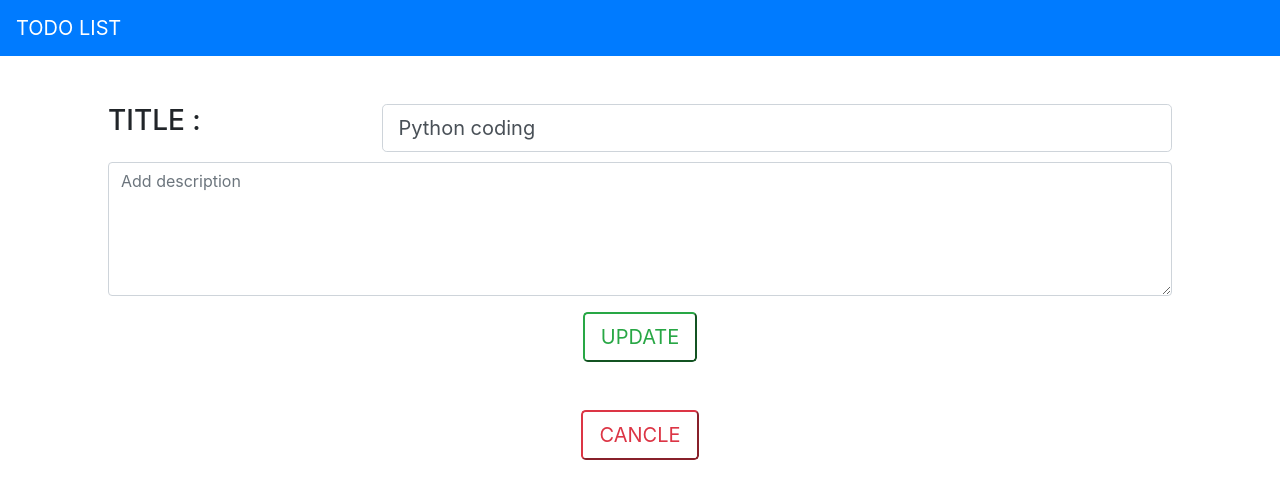
After one commit to Rohit-bisht-rise/to_do_app, a Django app: page /update/5 in a window 1280 px wide. The commit adds this page. Shown: the top 499 px of the page. Run offline with Django 3.2, Linux system fonts and the light colour scheme; data comes from the database, SQL or seed files in the repository; both versions use the stored data as it was after the commit; some libraries are stand-ins or nearby versions.

Commit message:
Adding functanality of Edit

```diff
--- a/myapp/models.py
+++ b/myapp/models.py
@@ -2,7 +2,8 @@ from django.db import models
 
 class task(models.Model):
     activate_data = models.DateTimeField()
-    task_name = models.CharField(max_length=200)
+    task_name = models.CharField(max_length=100)
+    description = models.CharField(max_length=200)
 
     def __str__(self):
-        return self.task_name
+        return self.description
--- a/myapp/urls.py
+++ b/myapp/urls.py
@@ -4,5 +4,10 @@ from . import views
 urlpatterns = [
     path('', views.home, name="home"),
     path('add_on/', views.add_on, name="add_on" ),
-    path('delete/<int:task_id>/', views.delete, name="delete")
+    path('delete/<int:task_id>/', views.delete, name="delete"),
+    path('add_on/cancel/', views.cancel, name="cancel"),
+    path('add_on/save/',views.save, name="save" ),
+    path('update/<int:task_id>', views.update, name="update"),
+    path('update/back/', views.back, name="back"),
+    path('update/edit/<int:task_id>', views.edit, name="edit")
 ]
--- a/myapp/views.py
+++ b/myapp/views.py
@@ -5,16 +5,42 @@ from .models import task
 
 def home(request):
     todo_items = task.objects.all().order_by("-activate_data")
-    print(todo_items)
+    # print(todo_items)
+
     return render(request, 'index.html', {"todo_items": todo_items})
 
 def add_on(request):
-    current_data = timezone.now()
-    current_task = request.POST["content"]
-    current_obj = task.objects.create(activate_data=current_data, task_name=current_task)
+    return render(request, 'add_on.html')
+def save(request):
+    cur_task = request.POST["tasktitle"]
+    cur_description = request.POST["description"]
+    cur_date = timezone.now()
+    task.objects.create(activate_data=cur_date, description = cur_description, task_name = cur_task)
     return HttpResponseRedirect("/")
+
+def cancel(request):
+    return HttpResponseRedirect("/")
+
+def update(request, task_id):
+    cur_task = task.objects.get(id=task_id)
+    cur_title = cur_task.task_name
+    cur_description = cur_task.description
+    print(cur_title)
+    print(cur_description)
+    return render(request, 'update.html', {'id': task_id,'cur_title': cur_title, 'cur_description': cur_description})
 
 def delete(request, task_id):
     del_object = task.objects.filter(id=task_id)
     del_object.delete()
     return HttpResponseRedirect("/")
+
+def back(request):
+    return HttpResponseRedirect("/")
+
+def edit(request, task_id):
+    new_title = request.POST["tasktitle"]
+    new_description = request.POST["description"]
+    new_data = timezone.now()
+
+    task.objects.filter(id=task_id).update(activate_data=new_data, description = new_description, task_name = new_title)
+    return HttpResponseRedirect("/")
--- a/templates/base.html
+++ b/templates/base.html
@@ -10,6 +10,10 @@
 <script src="https://stackpath.bootstrapcdn.com/bootstrap/4.1.3/js/bootstrap.min.js" integrity="sha384-ChfqqxuZUCnJSK3+MXmPNIyE6ZbWh2IMqE241rYiqJxyMiZ6OW/JmZQ5stwEULTy" crossorigin="anonymous"></script>
 	</head>
 	<body>
+		<nav class="navbar navbar-expand-lg navbar-dark bg-primary">
+			<a class="navbar-brand" href="#">TODO LIST</a>
+		</nav>
+
         {% block content %}
 
         {% endblock %}
--- /dev/null
+++ b/templates/update.html
@@ -0,0 +1,48 @@
+{% extends "base.html" %}
+{% block content %}
+
+	<div class="container my-5">
+		<form method="POST" action="edit/{{id}}">
+			{% csrf_token %}
+			<div class="form-group">
+				<div class="row m-2">
+					<div class="col">
+						<label class="text-lg-right font-weight-bold text-uppercase" for="tasktitle"><h3>Title :</h3></label>
+					</div>
+					<div class="col-9">
+						<input type="text" class="form-control form-control-lg" id="tasktitle" name="tasktitle" placeholder="Title" value="{{cur_title}}">
+					</div>
+				</div>
+				<div class="row m-2">
+					<div class="col">
+						<textarea class="form-control" name="description" rows="5" placeholder="Add description" value="{{cur_description}}"></textarea>
+					</div>
+				</div>
+				<div class="row mt-3">
+					<div class="mx-auto">
+					<input class="btn-lg btn-outline-success" type="submit" value="UPDATE">
+					</div>
+				</div>
+			 </div>
+		</form>
+	</div>
+
+
+	<div class="container mt-2">
+		<div class="row">
+			<div class="col">
+				<form action="back/" method="POST">
+					{% csrf_token %}
+					<div class="form-group">
+						<div class="row">
+							<div class="mx-auto">
+								<input class="btn-lg btn-outline-danger" type="submit" value="CANCLE">
+							</div>
+						</div>
+					</div>
+				</form>
+			</div>
+		</div>
+	</div>
+
+{% endblock %}
```
Also changed, not shown: templates/add_on.html (added, +48 -0 lines), templates/index.html (+26 -23 lines), db.sqlite3, myapp/migrations/0002_auto_20201207_1741.py (added).
